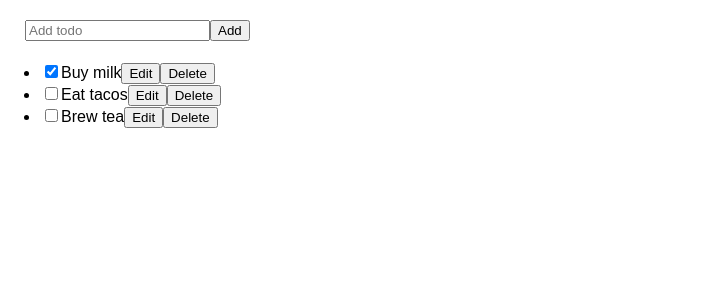
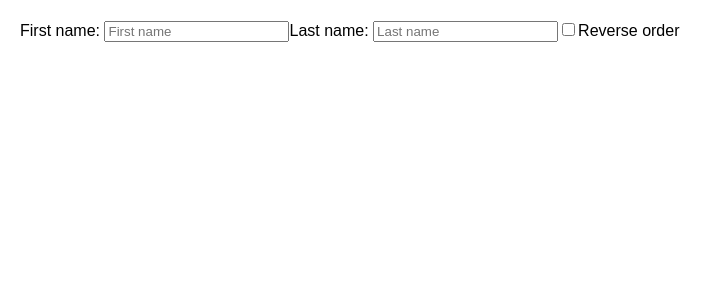
Before and after one commit to morumbi-sp/react-official-doc-study, a React (Create React App) app: page / in a window 1280 px wide. Shown: the top 300 px of the page, without its empty margins (0-722 px from the left). Built offline with nearby package versions, Linux system fonts and the light colour scheme.

Commit message:
Sharing State Between Components

```diff
--- a/src/App.js
+++ b/src/App.js
@@ -1,121 +1,47 @@
 import { useState } from 'react';
 
-function TaskList({ todos, onChangeTodo, onDeleteTodo }) {
-  return (
-    <ul>
-      {todos.map((todo) => (
-        <li key={todo.id}>
-          <Task todo={todo} onChange={onChangeTodo} onDelete={onDeleteTodo} />
-        </li>
-      ))}
-    </ul>
+export default function App() {
+  const [reverse, setReverse] = useState(false);
+  let checkbox = (
+    <label>
+      <input
+        type='checkbox'
+        checked={reverse}
+        onChange={(e) => setReverse(e.target.checked)}
+      />
+      Reverse order
+    </label>
   );
-}
-
-function Task({ todo, onChange, onDelete }) {
-  const [isEditing, setIsEditing] = useState(false);
-  let todoContent;
-  if (isEditing) {
-    todoContent = (
+  if (reverse) {
+    return (
       <>
-        <input
-          value={todo.title}
-          onChange={(e) => {
-            onChange({
-              ...todo,
-              title: e.target.value,
-            });
-          }}
-        />
-        <button onClick={() => setIsEditing(false)}>Save</button>
+        <Field label='Last name' />
+        <Field label='First name' />
+        {checkbox}
       </>
     );
   } else {
-    todoContent = (
+    return (
       <>
-        {todo.title}
-        <button onClick={() => setIsEditing(true)}>Edit</button>
+        <Field label='First name' />
+        <Field label='Last name' />
+        {checkbox}
       </>
     );
   }
+}
+
+function Field({ label }) {
+  const [text, setText] = useState('');
   return (
     <label>
+      {label}:{' '}
       <input
-        type='checkbox'
-        checked={todo.done}
-        onChange={(e) => {
-          onChange({
-            ...todo,
-            done: e.target.checked,
-          });
-        }}
+        type='text'
+        value={text}
+        placeholder={label}
+        onChange={(e) => setText(e.target.value)}
       />
-      {todoContent}
-      <button onClick={() => onDelete(todo.id)}>Delete</button>
     </label>
   );
 }
-
-function AddTodo({ onAddTodo }) {
-  const [title, setTitle] = useState('');
-  return (
-    <>
-      <input
-        placeholder='Add todo'
-        value={title}
-        onChange={(e) => setTitle(e.target.value)}
-      />
-      <button
-        onClick={() => {
-          setTitle('');
-          onAddTodo(title);
-        }}
-      >
-        Add
-      </button>
-    </>
-  );
-}
-//
-let nextId = 3;
-const initialTodos = [
-  { id: 0, title: 'Buy milk', done: true },
-  { id: 1, title: 'Eat tacos', done: false },
-  { id: 2, title: 'Brew tea', done: false },
-];
-
-export default function TaskApp() {
-  const [todos, setTodos] = useState(initialTodos);
-
-  function handleAddTodo(title) {
-    const newTodos = [...todos, { id: nextId++, title, done: false }];
-    setTodos(newTodos);
-  }
-
-  function handleChangeTodo(nextTodo) {
-    const newTodos = todos.map((todo) => {
-      if (todo.id === nextTodo.id) {
-        return { ...todo, title: nextTodo.title, done: nextTodo.done };
-      } else {
-        return todo;
-      }
-    });
-    setTodos(newTodos);
-  }
-
-  function handleDeleteTodo(todoId) {
-    const newTodos = todos.filter((todo) => todo.id !== todoId);
-    setTodos(newTodos);
-  }
-
-  return (
-    <>
-      <AddTodo onAddTodo={handleAddTodo} />
-      <TaskList
-        todos={todos}
-        onChangeTodo={handleChangeTodo}
-        onDeleteTodo={handleDeleteTodo}
-      />
-    </>
-  );
-}
--- a/src/style.css
+++ b/src/style.css
@@ -46,10 +46,22 @@
   padding-left: 20px;
 }
 
-label {
-  display: block;
+.chat,
+.contact-list {
+  float: left;
+  margin-bottom: 20px;
 }
-input {
-  margin-left: 5px;
-  margin-bottom: 5px;
+ul,
+li {
+  list-style: none;
+  margin: 0;
+  padding: 0;
 }
+li button {
+  width: 100px;
+  padding: 10px;
+  margin-right: 10px;
+}
+textarea {
+  height: 150px;
+}
```
Also changed, not shown: src/data.js (+23 -82 lines).
